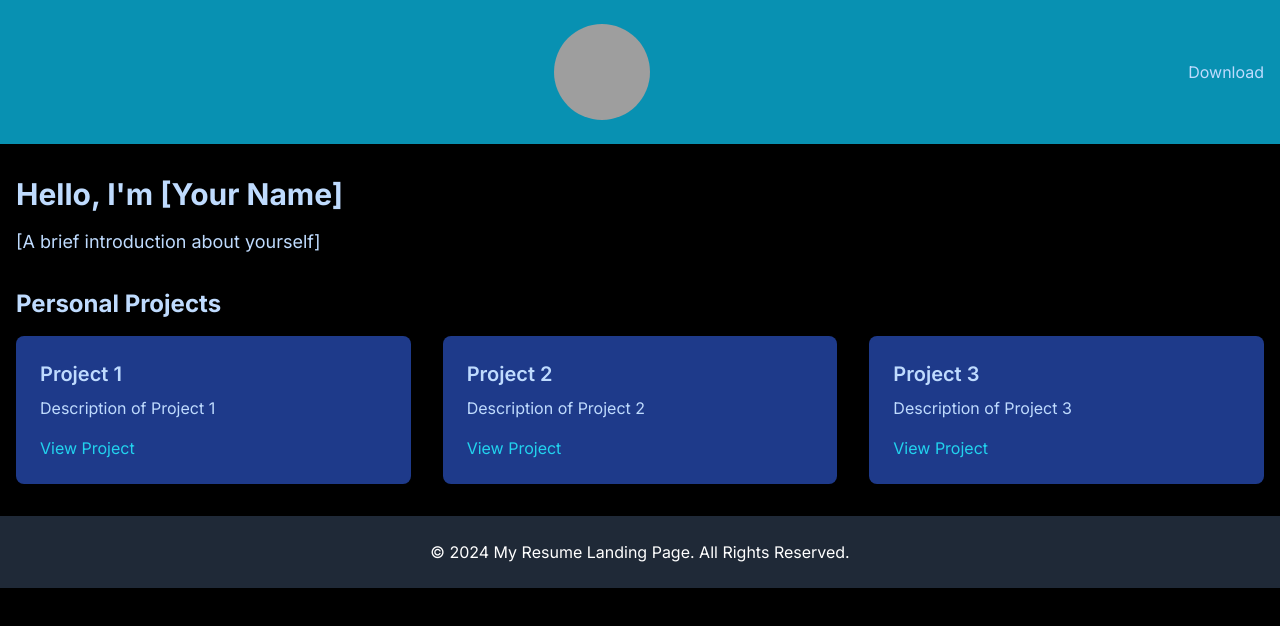
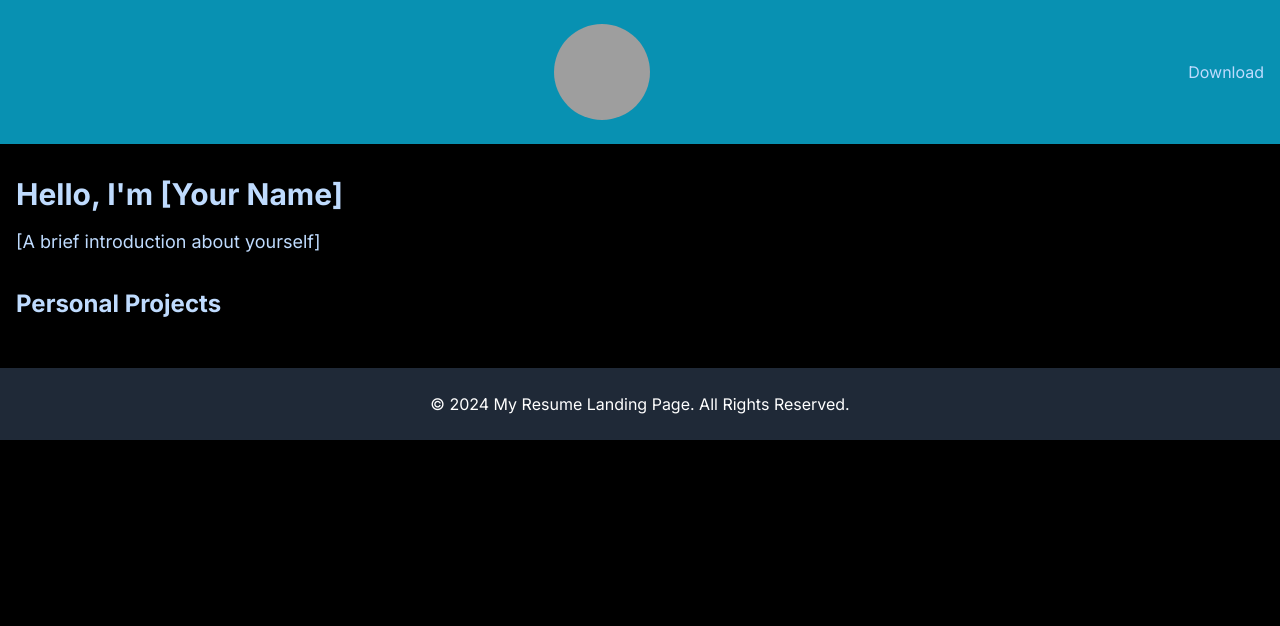
Before and after one commit to Samandar-Jumanov/resume, a Next.js app: page / in a window 1280 px wide. Shown: the top 626 px of the page. Built offline with nearby package versions, Linux system fonts and the light colour scheme; grey boxes are pictures that could not be loaded.

Commit message:
adding updates

```diff
--- a/app/page.js
+++ b/app/page.js
@@ -31,28 +31,6 @@ export default function Home() {
 
         <h2 className="text-2xl font-bold mb-4">Personal Projects</h2>
 
-        <div className="grid grid-cols-1 md:grid-cols-2 lg:grid-cols-3 gap-8">
-          {/* Personal project cards */}
-          <div className="bg-blue-900 rounded-lg shadow-md p-6">
-            <h3 className="text-xl font-semibold mb-2">Project 1</h3>
-            <p className="mb-4">Description of Project 1</p>
-            <a href="#" className="text-cyan-400 hover:underline">View Project</a>
-          </div>
-
-          <div className="bg-blue-900 rounded-lg shadow-md p-6">
-            <h3 className="text-xl font-semibold mb-2">Project 2</h3>
-            <p className="mb-4">Description of Project 2</p>
-            <a href="#" className="text-cyan-400 hover:underline">View Project</a>
-          </div>
-
-          <div className="bg-blue-900 rounded-lg shadow-md p-6">
-            <h3 className="text-xl font-semibold mb-2">Project 3</h3>
-            <p className="mb-4">Description of Project 3</p>
-            <a href="#" className="text-cyan-400 hover:underline">View Project</a>
-          </div>
-
-          {/* Add more project cards as needed */}
-        </div>
       </main>
 
       <footer className="bg-gray-800 py-6">
--- /dev/null
+++ b/components/ProjectCard.jsx
@@ -0,0 +1,25 @@
+"use client"
+
+import React from 'react'
+
+const ProjectCard = ( projects ) => {
+  return (
+       <>
+
+      {projects.map((each) =>{
+            return (
+              <div className="grid grid-cols-1 md:grid-cols-2 lg:grid-cols-3 gap-8" >
+                <div className="bg-blue-900 rounded-lg shadow-md p-6">
+            <h3 className="text-xl font-semibold mb-2">Project 1</h3>
+            <p className="mb-4">Description of Project 1</p>
+            <a href="#" className="text-cyan-400 hover:underline">View Project</a>
+        </div>
+                </div>
+            )
+      })}
+
+       </>
+  )
+}
+
+export default ProjectCard
--- /dev/null
+++ b/components/fetchProjects.js
@@ -0,0 +1,9 @@
+export const getProjects = async () =>{
+     try {
+        const data = await   fetch(`https://api.github.com/users/Samandar-Jumanov/repos`)
+        console.log(data.json())
+        return data.json()
+     } catch (error) {
+           console.log(error)
+     }
+}
```
